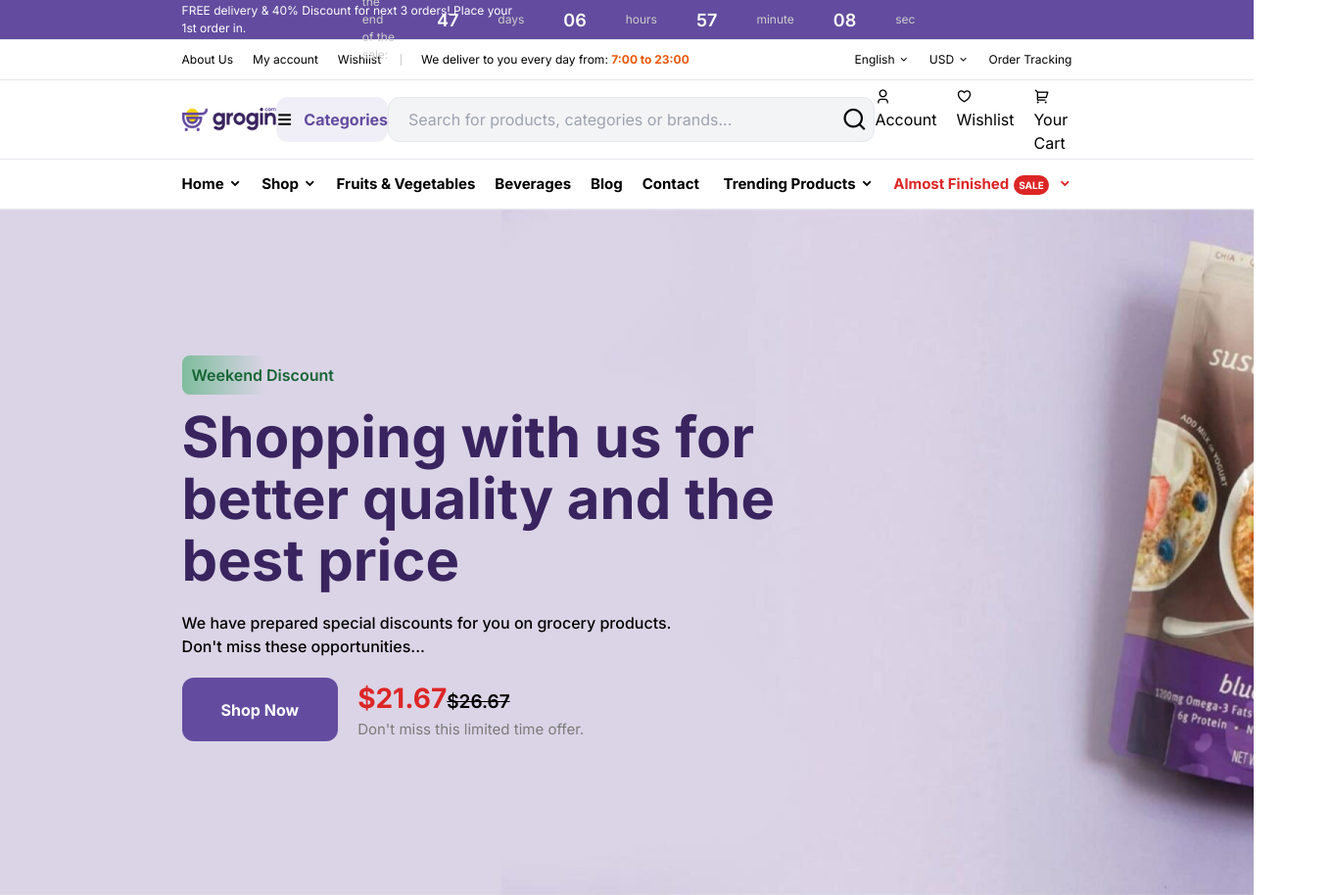
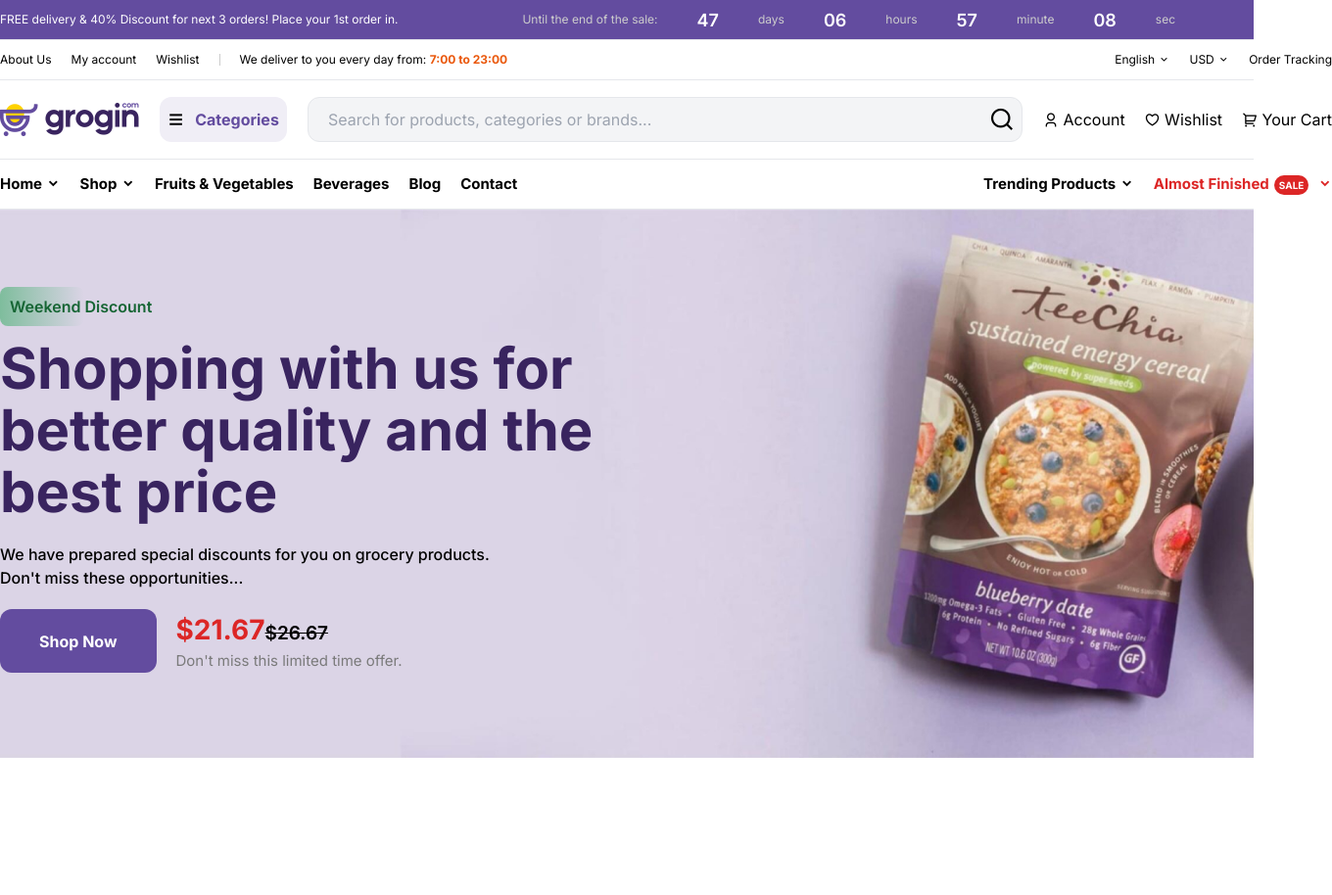
Before and after one commit to Sharmaji513/grogin-Ecommerce-Landing-Page, a website built with Vite: page index.html in a window 1280 px wide. Shown: the whole page at 98% size, 1360 px wide, since content can reach past the window. After the commit the page ends 800 px from the top, so only its background shows below. Built offline with nearby package versions, Linux system fonts and the light colour scheme.

```diff
--- a/index.html
+++ b/index.html
@@ -18,7 +18,7 @@
     <header class="w-full">
         <div class="w-full h-[40px] bg-[#634C9F] text-white">
                    <!-- 1st bar -->
-            <div class="h-full flex justify-between items-center w-[71vw] m-auto text-[12px]">
+            <div class="h-full flex justify-between items-center w-[1360px] m-auto text-[12px]">
                 <!-- left -->
                 <div class="">
                     <h4>FREE delivery & 40% Discount for next 3 orders! Place your 1st order in.</h4>
@@ -36,7 +36,7 @@
         </div>
         <hr>
         <!-- 2nd bar -->
-        <div class="w-[71vw] m-auto flex justify-between text-[12px]">
+        <div class="w-[1360px] m-auto flex justify-between text-[12px]">
             <!-- left part -->
             <div class="h-[40px] flex items-center gap-5 ">
                 <div class=""><a href="">About Us</a></div>
@@ -54,7 +54,7 @@
         </div>
         <hr>
         <!-- 3rd main bar -->
-        <div class="w-[71vw] m-auto flex justify-between h-[80px] items-center">
+        <div class="w-[1360px] m-auto flex justify-between h-[80px] items-center">
             <!-- logo -->
             <div class="">
                 <img src="./assets/logo.png" alt="">
@@ -75,7 +75,7 @@
         </div>
         <hr>
         <!-- 4th nav bar -->
-        <div class="w-[71vw] h-[50px] m-auto flex justify-between items-center text-[15px]">
+        <div class="w-[1360px] h-[50px] m-auto flex justify-between items-center text-[15px]">
             <!-- left -->
             <div class="">
                 <ul class="flex gap-5 font-bold">
@@ -98,8 +98,8 @@
     </header>
     <hr>
     <!-- Main Section -->
-    <main class="bg-hero-pattern bg-no-repeat bg-cover max-w-[100vw] h-[700px] flex items-center">
-        <div class="w-[71vw] m-auto">
+    <main class="bg-hero-pattern bg-no-repeat bg-cover max-w-[100vw] h-[70vh] flex items-center">
+        <div class="w-[1360px] m-auto">
             <div class="mb-5">
                 <span class="text-[#166534] font-semibold bg-gradient-to-r from-[#16a34a78] w-[123px] py-[10px] pl-[10px] rounded-lg">Weekend </span>
                 <span class="text-[#166534] font-semibold">Discount </span>
```
Also changed, not shown: dist/assets/style-ITalyWEh.css, dist/index.html, style.css (line endings or trailing spaces).
